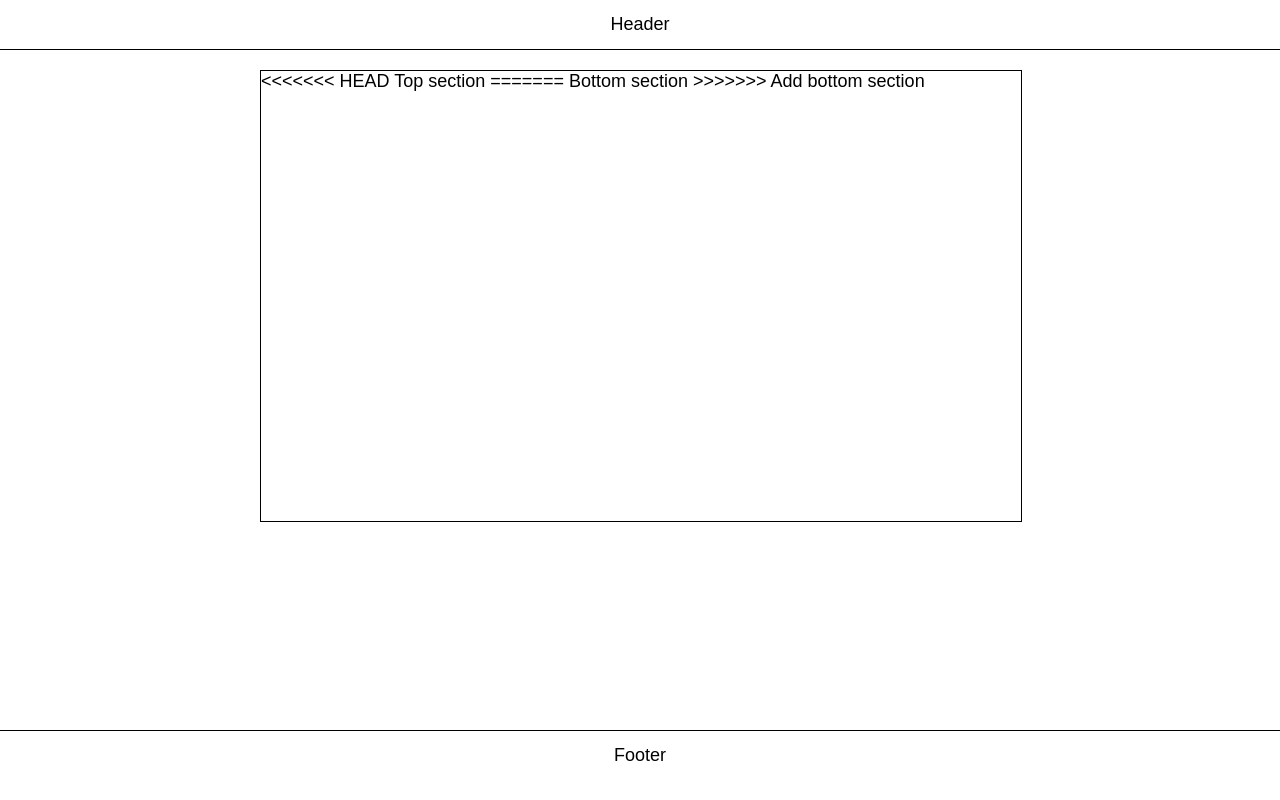
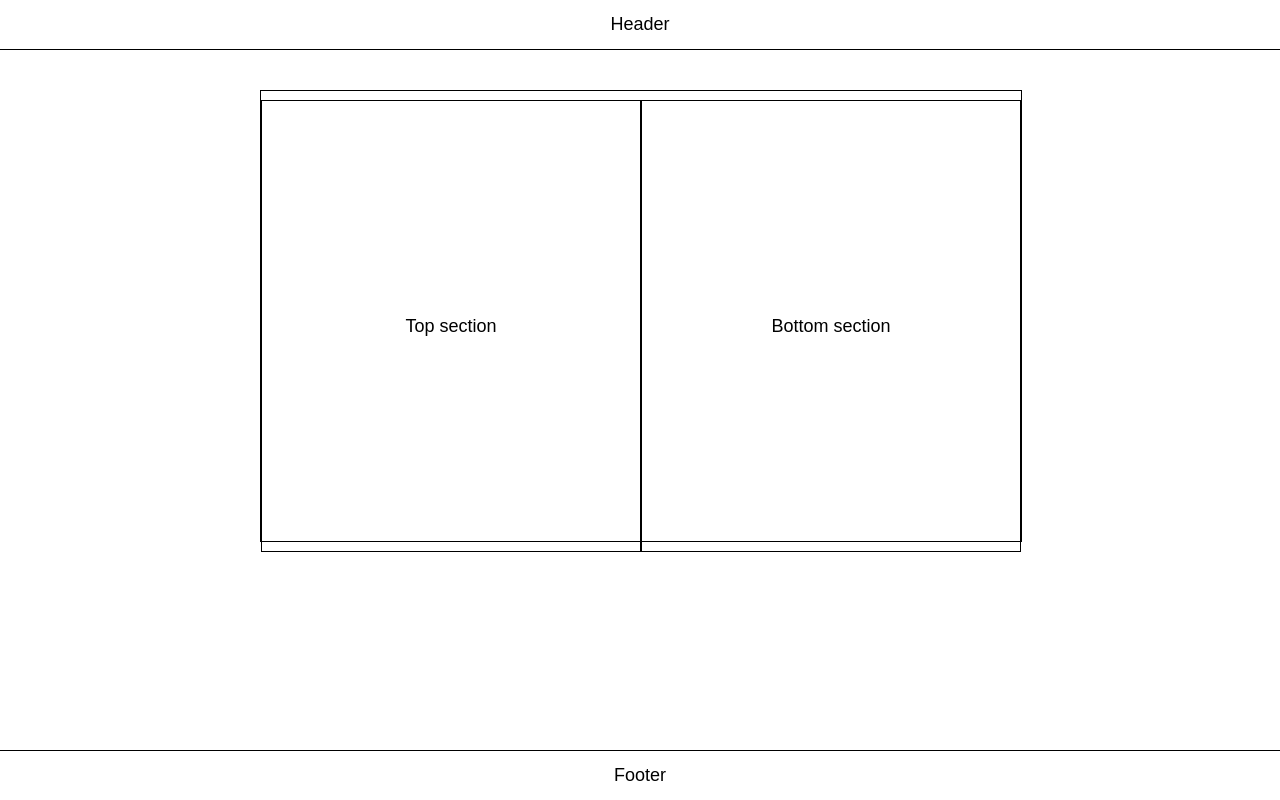
Before and after one commit to ooloo-io/github-flow-krizz17, a website: page src/index.html in a window 1280 px wide. Drawn offline with nearby package versions, Linux system fonts and the light colour scheme.

Commit message:
Added changes

```diff
--- a/src/index.html
+++ b/src/index.html
@@ -18,11 +18,12 @@
   </header>
   <main class="content">
     <section class="section">
-<<<<<<< HEAD
-      Top section
-=======
-      Bottom section
->>>>>>> Add bottom section
+      <section class="section">
+        Top section
+      </section>
+      <section class="section">
+        Bottom section
+      </section>
     </section>
   </main>
   <footer class="footer">
--- a/src/styles.css
+++ b/src/styles.css
@@ -24,21 +24,13 @@ body {
   width: 760px;
   max-width: 100%;
   margin: auto;
-<<<<<<< HEAD
   padding: 20px;
 }
 
 .section {
   height: 450px;
   width: 100%;
-=======
-}
-
-.section {
-  height: 450px;
-  width: 100%;
   margin-top: 20px;
->>>>>>> Add bottom section
   display: flex;
   justify-content: center;
   align-items: center;
```
